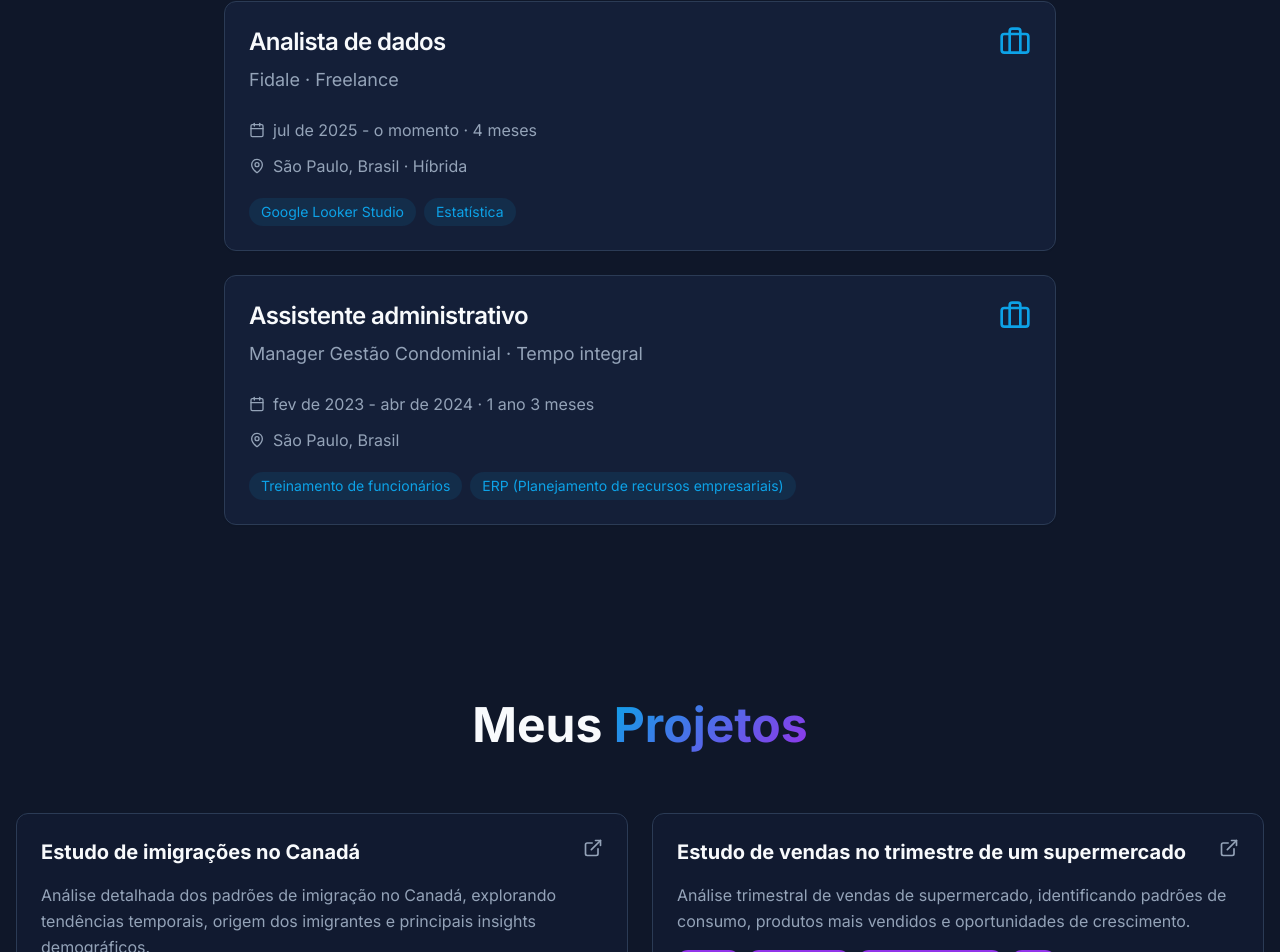
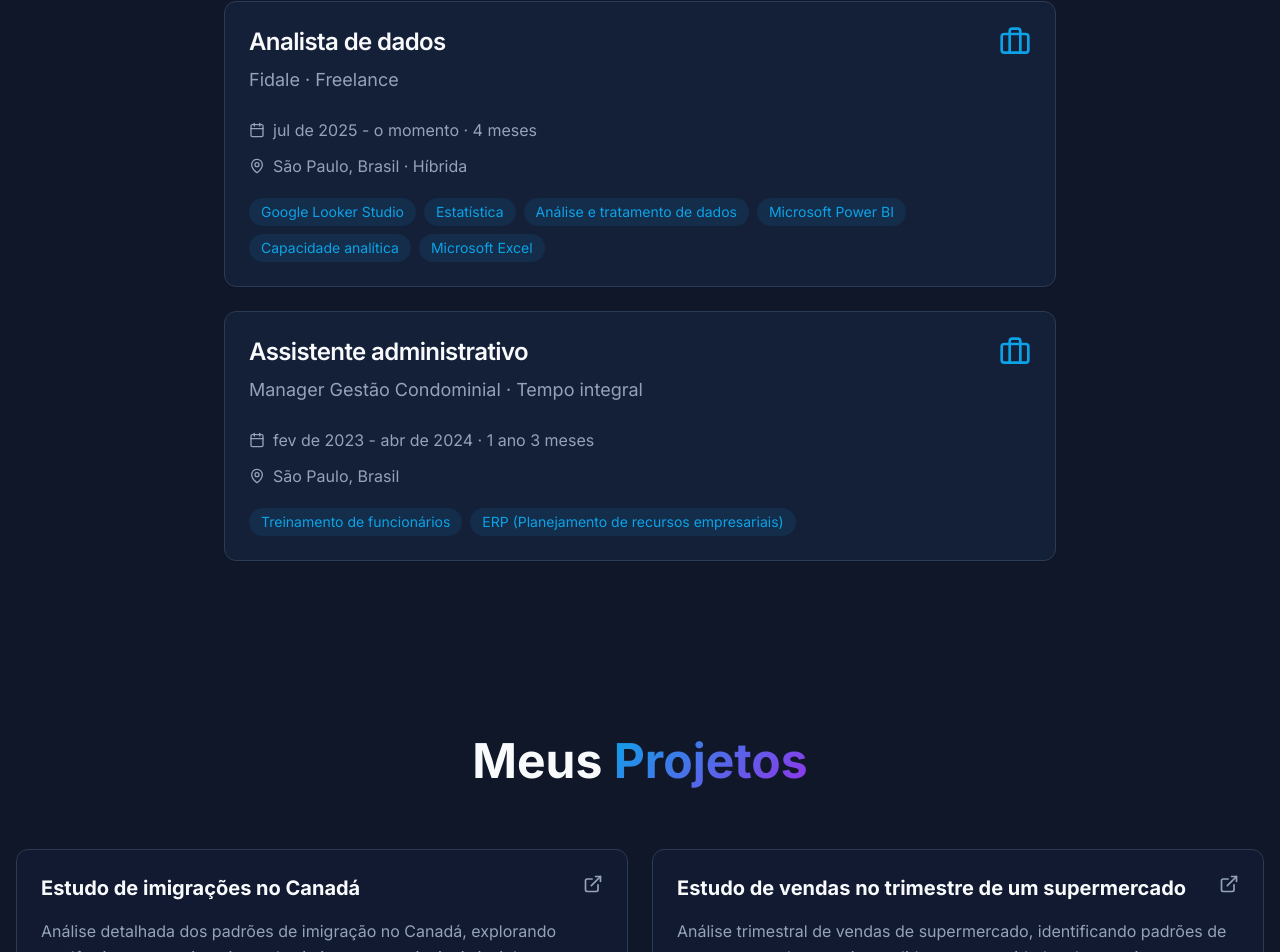
Before and after one commit to VitorConrado04/vitor-reimagined-site, a React (Vite) app: page / in a window 1280 px wide. Shown: the part 3458-4410 px from the top of the page. Built offline with nearby package versions, Linux system fonts and the light colour scheme; the HTML template or start-up script is replaced by a standard one.

Commit message:
Update Fidale work experience

```diff
--- a/src/components/Experience.tsx
+++ b/src/components/Experience.tsx
@@ -9,7 +9,7 @@ const experiences = [
     period: "jul de 2025 - o momento",
     duration: "4 meses",
     location: "São Paulo, Brasil · Híbrida",
-    skills: ["Google Looker Studio", "Estatística"],
+    skills: ["Google Looker Studio", "Estatística", "Análise e tratamento de dados", "Microsoft Power BI", "Capacidade analítica", "Microsoft Excel"],
   },
   {
     title: "Assistente administrativo",
```
